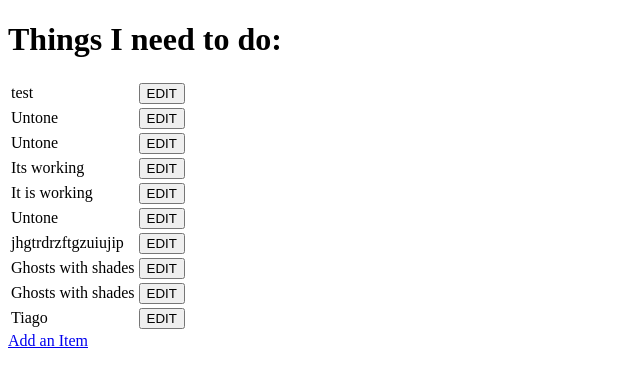
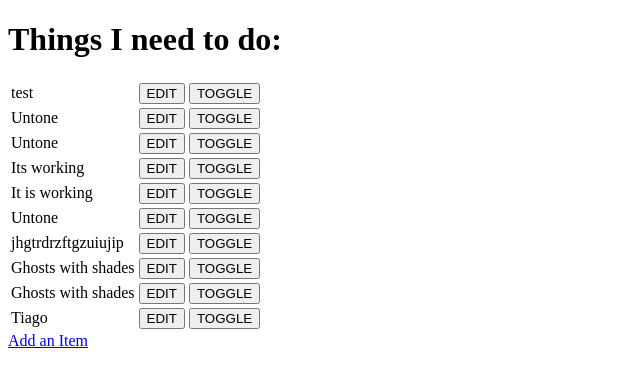
Before and after one commit to TiagoMA90/hello-django, a Django app: page / in a window 1280 px wide. Shown: the top 387 px of the page, without its empty margins (0-640 px from the left). Run offline with Django 3.2, Linux system fonts and the light colour scheme; data comes from the database, SQL or seed files in the repository; both versions use the stored data as it was after the commit.

Commit message:
apply toggle function

```diff
--- a/django_todo/urls.py
+++ b/django_todo/urls.py
@@ -15,12 +15,13 @@ Including another URLconf
 """
 from django.contrib import admin
 from django.urls import path
-from todo.views import get_todo_list, add_item, edit_item
+from todo import views
 
 
 urlpatterns = [
     path('admin/', admin.site.urls),
-    path("", get_todo_list, name="get_todo_list"),
-    path("add", add_item, name="add"),
-    path("edit/<item_id>", edit_item, name="edit"),
+    path("", views.get_todo_list, name="get_todo_list"),
+    path("add", views.add_item, name="add"),
+    path("edit/<item_id>", views.edit_item, name="edit"),
+    path("toggle/<item_id>", views.toggle_item, name="toggle"),
 ]
--- a/todo/templates/todo/todo_list.html
+++ b/todo/templates/todo/todo_list.html
@@ -21,6 +21,11 @@
                         <button>EDIT</button>
                     </a>
                 </td>
+                <td>
+                    <a href="/toggle/{{ item.id }}">
+                        <button>TOGGLE</button>
+                    </a>
+                </td>
             </tr>
             {% empty %}
             <tr><td>You have nothing to do!</td></tr>
--- a/todo/views.py
+++ b/todo/views.py
@@ -36,3 +36,9 @@ def edit_item(request, item_id):
         "form": form
     }
     return render(request, "todo/edit_item.html", context)
+
+def toggle_item(request, item_id):
+    item = get_object_or_404(Item, id=item_id)
+    item.done = not item.done
+    item.save()
+    return redirect("get_todo_list")
```
Also changed, not shown: db.sqlite3.
